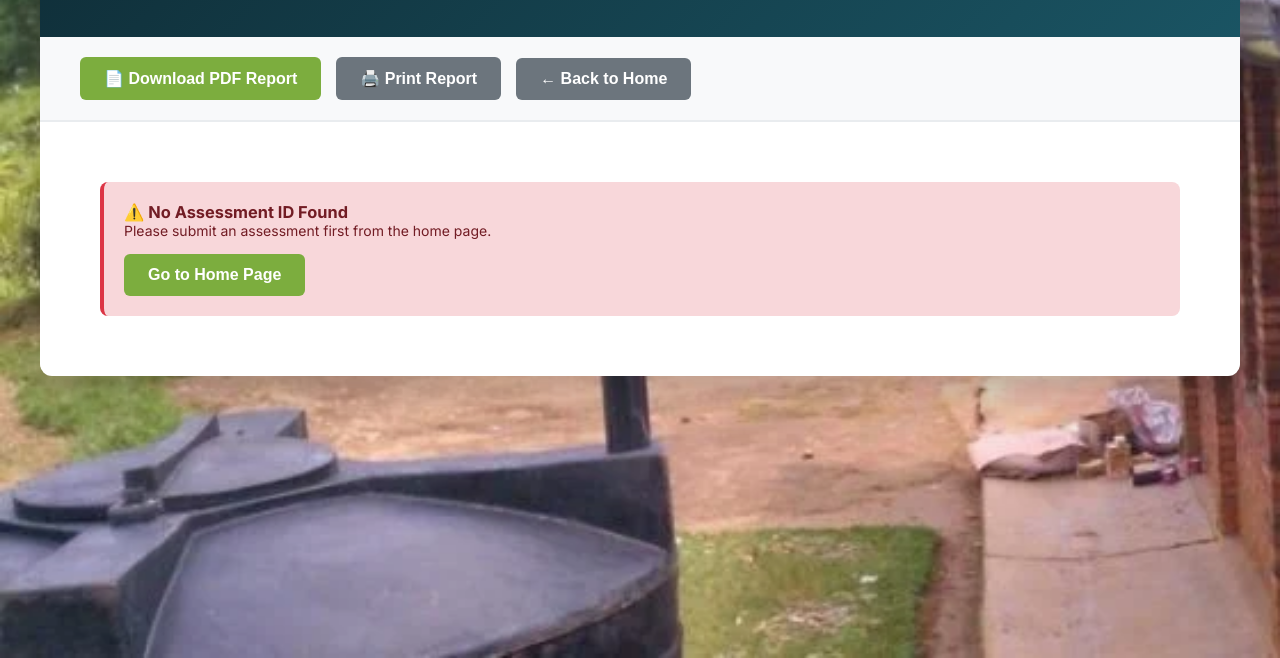
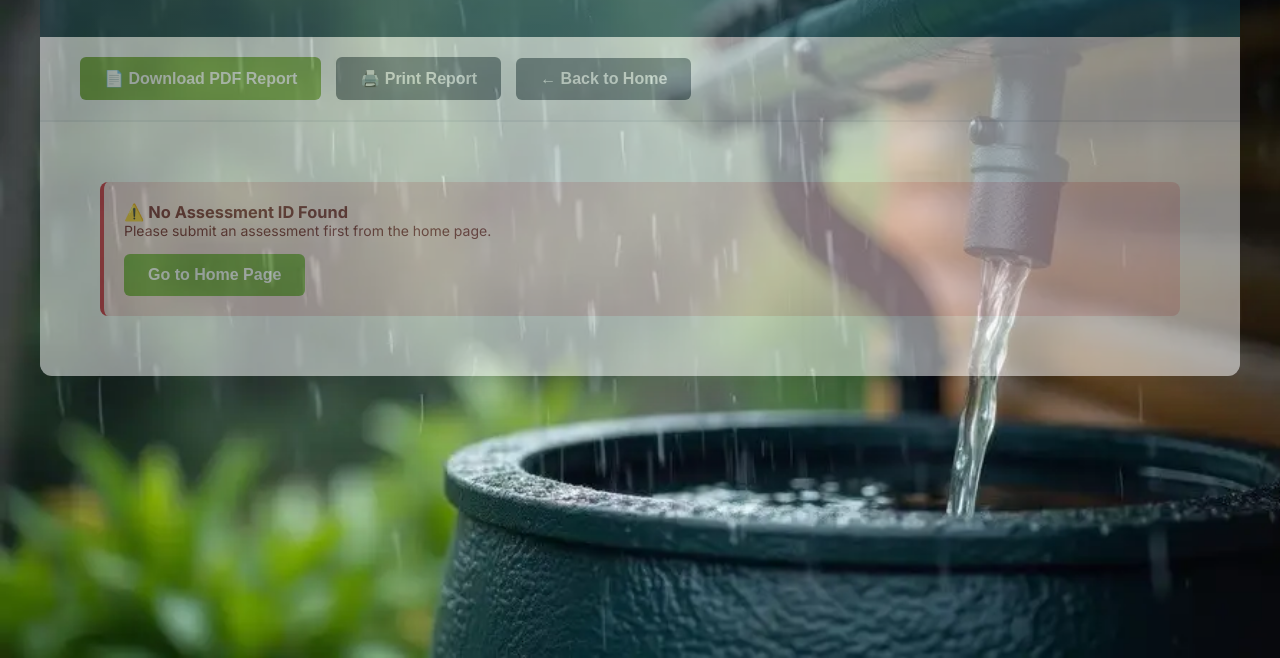
Before and after one commit to diyakohli02/sihhh124, a website: page RWHGenius-main/report.html in a window 1280 px wide. Shown: the part 142-800 px from the top of the page. Drawn offline with nearby package versions, Linux system fonts and the light colour scheme.

Commit message:
Update report.html

```diff
--- a/RWHGenius-main/report.html
+++ b/RWHGenius-main/report.html
@@ -13,10 +13,11 @@
         * { margin: 0; padding: 0; box-sizing: border-box; }
     body {
             font-family: 'Inter', sans-serif;
-            background: url("./loginwali.webp");
+            background: url("./rain-water-harvesting-image.webp");
             background-size: cover;
             min-height: 100vh;
             padding: 20px;
+            opacity: 0.5;
         }
         .container {
             max-width: 1200px;
```
